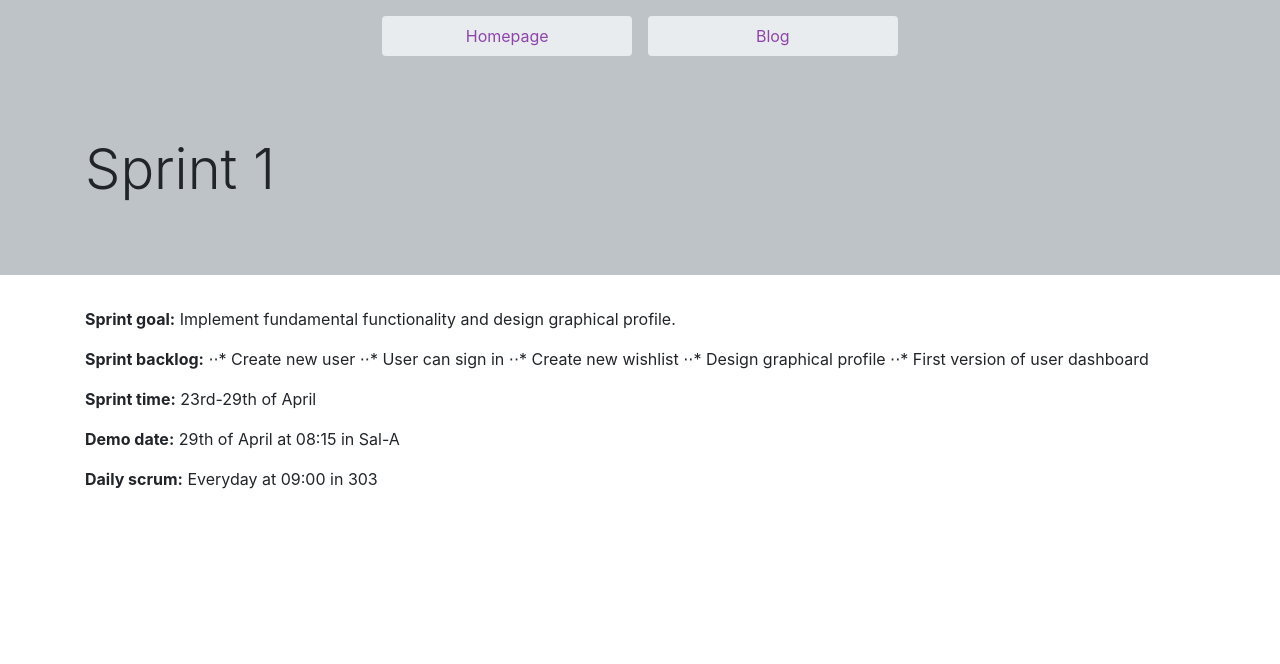
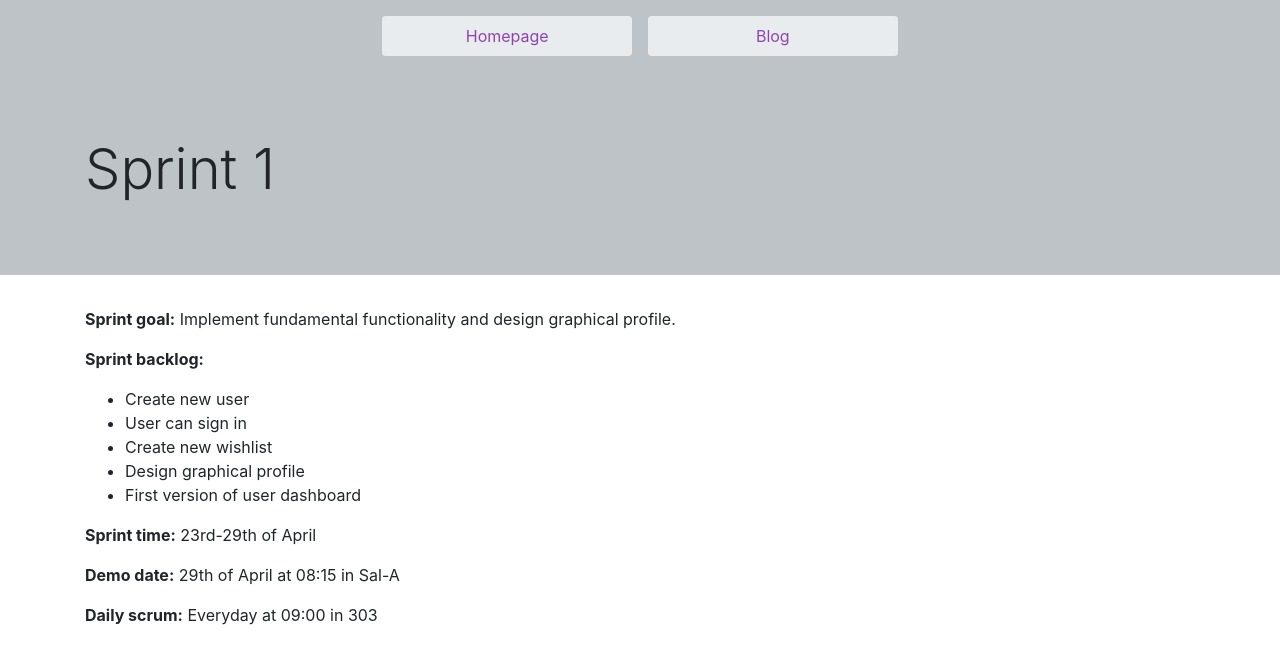
Before and after one commit to StelFoog/wishlist-webpage, a Jekyll site: the page built from _posts/2019-04-24-sprint-1.md, in a window 1280 px wide. Shown: the top 664 px of the page. Built offline with Jekyll 4.4.1, drawn with Linux system fonts in a browser that asks for light colours.

```diff
--- a/_posts/2019-04-24-sprint-1.md
+++ b/_posts/2019-04-24-sprint-1.md
@@ -7,11 +7,11 @@ author: Christopher Gustafson
 **Sprint goal:** Implement fundamental functionality and design graphical profile.
 
 **Sprint backlog:**
-⋅⋅* Create new user
-⋅⋅* User can sign in
-⋅⋅* Create new wishlist
-⋅⋅* Design graphical profile
-⋅⋅* First version of user dashboard
+ * Create new user
+ * User can sign in
+ * Create new wishlist
+ * Design graphical profile
+ * First version of user dashboard
 
 **Sprint time:** 23rd-29th of April
 
```
